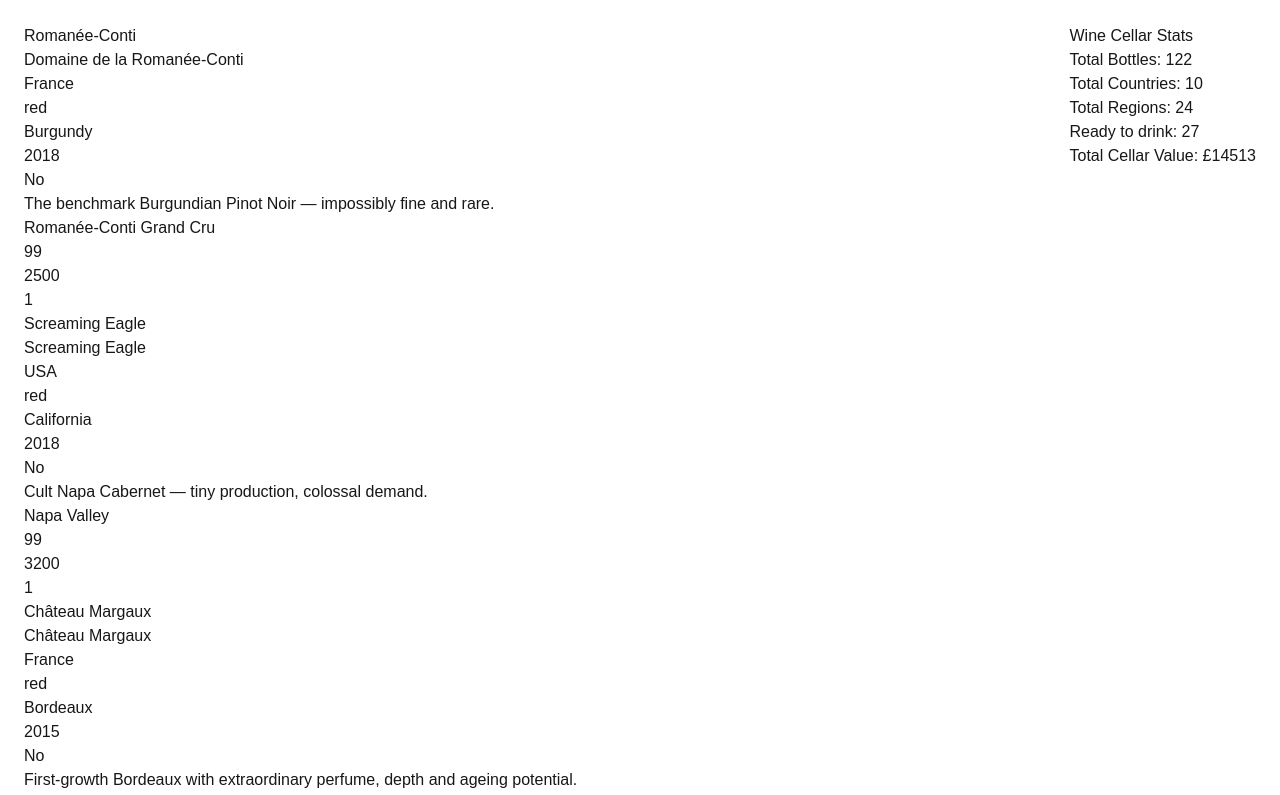
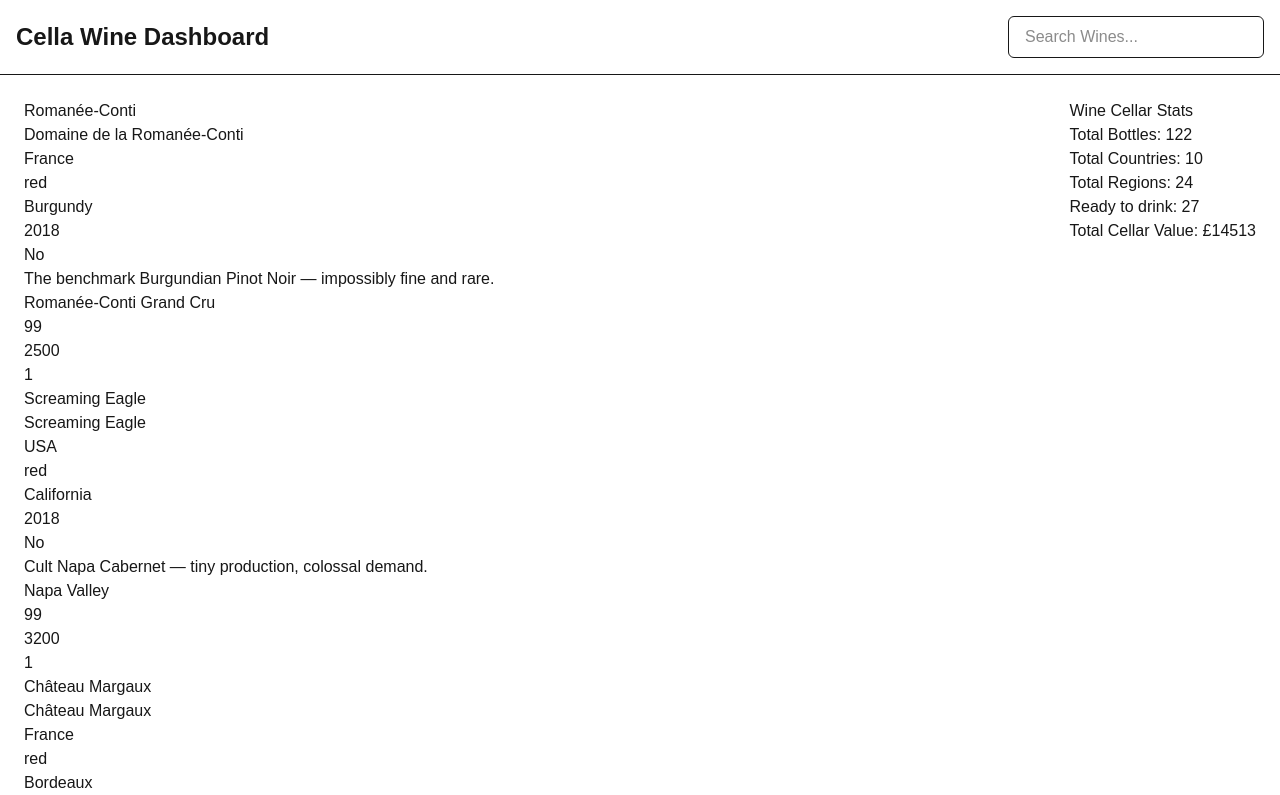
Before and after one commit to philippewisniewski/cella, a Next.js app: page / in a window 1280 px wide. Shown: the top 795 px of the page. Built offline with nearby package versions, Linux system fonts and the light colour scheme.

Commit message:
Search and header added.

```diff
--- a/components/dashboard.tsx
+++ b/components/dashboard.tsx
@@ -3,6 +3,7 @@
 import { useMemo, useState } from 'react'
 import type { Wine, WineStats, WineFilters, SortKey, SortDir } from '@/lib/types'
 import { searchWines, filterWines, sortWines } from '@/lib/wines'
+import Header from './header'
 import WineList from './wineList'
 import WineForm from './wineForm'
 import Aside from './aside'
@@ -112,6 +113,10 @@
 
   // === BLOCK 5: RENDER ===
   return (
+    <div className="flex flex-col">
+      <Header searchValue={searchText} onSearchChange={setSearchText} />
+
+      {/* Row below the header: main area + aside */}
       <div className="flex gap-6 p-6">
         {/* MAIN AREA: list OR form, decided by `mode` */}
         <main className="flex-1">
@@ -132,5 +137,6 @@
           onDelete={handleDelete}
         />
       </div>
+    </div>
   )
 }
--- a/components/header.tsx
+++ b/components/header.tsx
@@ -1,7 +1,20 @@
-export default function Header() {
-    return(
-        <header>
-            <h1>Cella Wine Dashboard</h1>
+'use client'
+
+import Search from './search'
+
+export default function Header({
+    searchValue,
+    onSearchChange,
+}: {
+    searchValue: string
+    onSearchChange: (value: string) => void
+}) {
+    return (
+        <header className="flex items-center justify-between gap-4 border-b p-4">
+            <h1 className="text-2xl font-semibold">Cella Wine Dashboard</h1>
+            <div className="w-64">
+                <Search value={searchValue} onChange={onSearchChange} />
+            </div>
         </header>
     )
 }
--- a/components/search.tsx
+++ b/components/search.tsx
@@ -0,0 +1,17 @@
+'use client'
+
+export default function Search({value, onChange}: {value: string, onChange: (value: string) => void }) {
+    return (
+        <div className="flex items-center gap-2">
+            <label className="sr-only" htmlFor="search-wines">Search Wines</label>
+            <input
+                id="search-wines"
+                type="text"
+                placeholder="Search Wines..."
+                value={value}
+                onChange={(e) => onChange(e.target.value)}
+                className="w-full px-4 py-2 border rounded-md focus:outline-none focus:ring focus:border-blue-300"
+            />
+        </div>
+    )
+}
```
Lines whose indentation alone changed are shown as unchanged.
